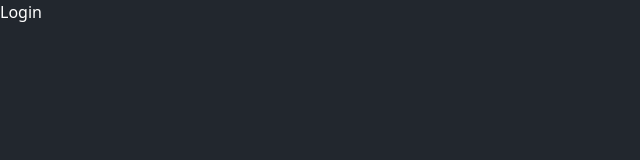
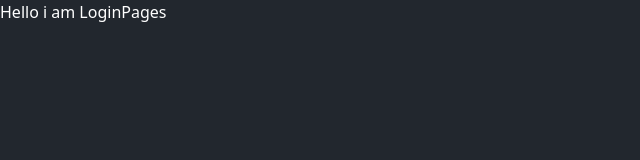
Before and after one commit to yormanamaro/Tablero-Assignment-backend, a React (Vite) app in the folder client/: page /login in a window 1280 px wide. Shown: the top 160 px of the page, without its empty margins (0-640 px from the left). Built offline with nearby package versions, Linux system fonts and the light colour scheme.

Commit message:
Created pages, components and context file in client

```diff
--- a/client/src/App.jsx
+++ b/client/src/App.jsx
@@ -1,12 +1,14 @@
 import { BrowserRouter, Routes, Route} from 'react-router-dom'; // previamente instalamos libreria React-router-dom como -SE y la importamos
+import RegisterPage from './pages/RegisterPage';
+import LoginPages from './pages/LoginPages';
 
 const App = () => {
   return (
     <BrowserRouter>
       <Routes>
         <Route path='/' element={<h1>Home page</h1>} />
-        <Route path='/login' element={<h1>Login</h1>} />
-        <Route path='/register' element={<h1>Register</h1>} />
+        <Route path='/login' element={<LoginPages />} />
+        <Route path='/register' element={<RegisterPage />} />
         <Route path='/tasks' element={<h1>Tasks Page</h1>} />
         <Route path='/add-task' element={<h1>new task</h1>} />
         <Route path='/tasks/:id' element={<h1>update task</h1>} />
--- /dev/null
+++ b/client/src/pages/LoginPages.jsx
@@ -0,0 +1,8 @@
+
+const LoginPages = () => {
+  return (
+    <div>Hello i am LoginPages</div>
+  )
+}
+
+export default LoginPages
--- /dev/null
+++ b/client/src/pages/RegisterPage.jsx
@@ -0,0 +1,15 @@
+
+const RegisterPage = () => {
+  return (
+    <div>
+
+      <form action="">
+
+
+      </form>
+
+    </div>
+  )
+}
+
+export default RegisterPage
```
